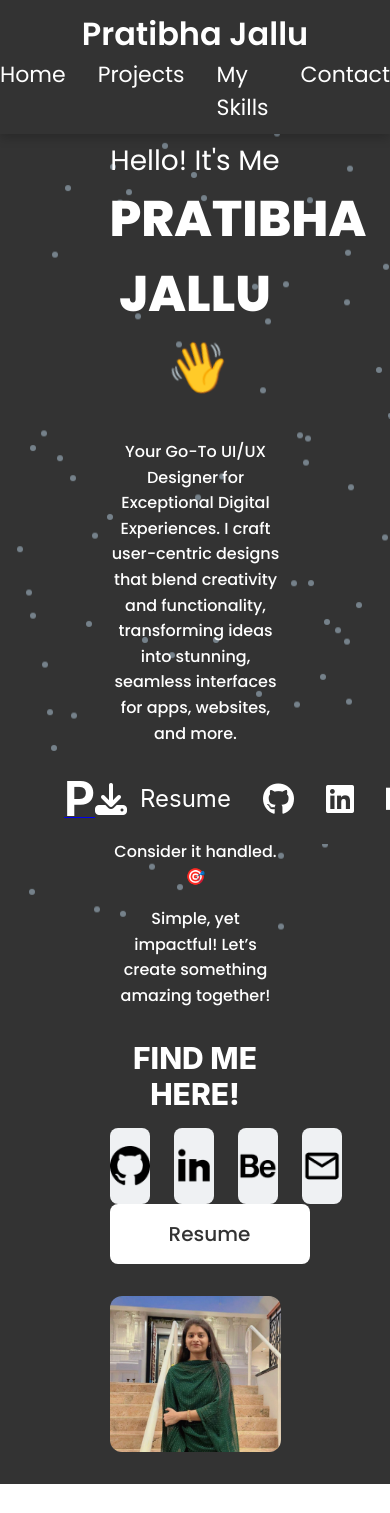
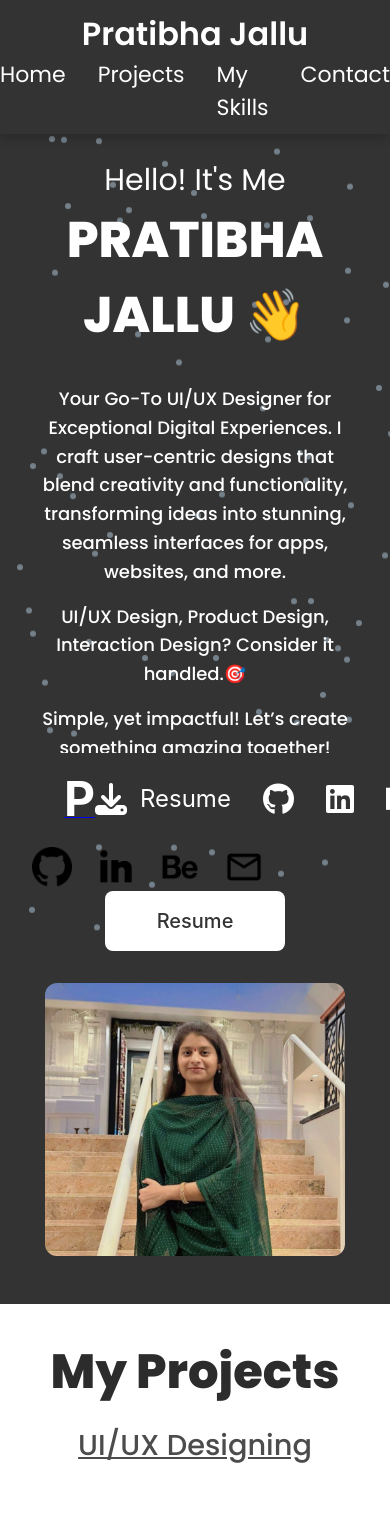
Before and after one commit to jallupratibha/pratibhajallu, a React (Create React App) app: page / in a window 390 px wide. Shown: the top 1513 px of the page. Built offline with nearby package versions, Linux system fonts and the light colour scheme.

Commit message:
Fixed hero section layout and responsiveness

```diff
--- a/src/styles/Hero.css
+++ b/src/styles/Hero.css
@@ -97,332 +97,60 @@
     background-color: #dddddd;
 }
 
+/* ---- 📱 Mobile & Tablet Responsiveness ---- */
+@media screen and (max-width: 1024px) {
+    .hero-container {
+        flex-direction: column;
+        align-items: center;
+        text-align: center;
+        padding: 3rem 2rem;
+    }
 
-@keyframes dropDown {
-    0% {
-        opacity: 0;
-        transform: translateY(-50px); /* Start above the text */
+    .hero-content {
+        max-width: 100%;
+        padding-right: 0;
     }
-    50% {
-        opacity: 1;
-        transform: translateY(10px); /* Slight bounce down */
+
+    .hero-image {
+        max-width: 100%;
+        margin-top: 2rem;
     }
-    70% {
-        transform: translateY(-5px); /* Bounce up */
+
+    .hero-image img {
+        max-width: 380px; /* Reduce image size on tablets */
     }
-    100% {
-        transform: translateY(0); /* Settle in place */
+
+    .resume-btn {
+        margin-left: 0;
     }
 }
 
-.drop-target {
-    display: inline-block;
-    animation: dropDown 1s ease-in-out forwards;
-    animation-delay: 0.5s; /* Delay drop by 0.5 seconds */
-}
-
-
-
-
-
-
-@keyframes slideUp {
-    0% {
-        opacity: 0;
-        transform: translateY(50px); /* Start lower */
-    }
-    100% {
-        opacity: 1;
-        transform: translateY(0); /* Reach normal position */
-    }
-}
-
-/* Apply animation to social icons */
-.social-icons a {
-    display: flex;
-    align-items: center;
-    justify-content: center;
-    width: 81px;
-    height: 76px;
-    background-color: #EFF1F3;
-    border-radius: 8px;
-    transition: transform 0.3s ease, background-color 0.3s ease;
-
-    /* Apply scroll-up animation */
-    animation: slideUp 1.5s ease-out forwards;
-    opacity: 0;
-}
-
-/* Add delay for each icon for staggered effect */
-.social-icons a:nth-child(1) { animation-delay: 0.3s; } /* GitHub */
-.social-icons a:nth-child(2) { animation-delay: 0.5s; } /* LinkedIn */
-.social-icons a:nth-child(3) { animation-delay: 0.7s; } /* Behance */
-.social-icons a:nth-child(4) { animation-delay: 0.9s; } /* Email */
-
-/* Apply animation to Resume button */
-.resume-btn {
-    margin-left: 10rem; /* Space between icons and resume */
-    display: inline-block;
-    width: 263px;
-    height: 90px;
-    background-color: #ffffff;
-    color: #333333;
-    font-family: 'Poppins', sans-serif;
-    font-size: 32px;
-    font-weight: 500;
-    border-radius: 8px;
-    text-align: center;
-    line-height: 90px;
-    text-decoration: none;
-
-    /* Apply the same slide-up animation */
-    animation: slideUp 1.5s ease-out forwards;
-    opacity: 0;
-    animation-delay: 1.2s; /* Resume button appears last */
-}
-
-
-
-
-
-
-
-@keyframes slideInLeft {
-    0% {
-        opacity: 0;
-        transform: translateX(-100px); /* Start off-screen to the left */
-    }
-    100% {
-        opacity: 1;
-        transform: translateX(0); /* Move to correct position */
-    }
-}
-
-/* Apply the animation to the text */
-.hero-intro {
-    animation: slideInLeft 2s ease-out forwards;
-    opacity: 0; /* Hide initially */
-}
-
-.hero-name {
-    animation: slideInLeft 2.5s ease-out forwards; /* Slightly delayed */
-    opacity: 0; /* Hide initially */
-}
-
-
-
-
-
-
-
-@keyframes singleZoom {
-    0% {
-        opacity: 0;
-        transform: scale(0.8); /* Slight zoom-out */
-    }
-    100% {
-        opacity: 1;
-        transform: scale(1); /* Normal size */
-    }
-}
-
-/* Apply the zoom animation to all text */
-.hero-description,
-.hero-subtext,
-.hero-call-to-action {
-    animation: singleZoom 1.5s ease-out forwards;
-    opacity: 0; /* Initially hidden */
-}
-
-
-
-
-
-
-
-@keyframes slightMove {
-    0% {
-        transform: translateY(0px); /* Start at normal position */
-    }
-    50% {
-        transform: translateY(-5px); /* Slightly move up */
-    }
-    100% {
-        transform: translateY(0px); /* Back to normal */
-    }
-}
-
-/* Apply the animation to the photo */
-.hero-image img {
-    animation: slightMove 2s ease-in-out forwards;
-}
-
-
-
-
-
-
-
-@keyframes waveAnimation {
-    0% { transform: rotate(0deg); }
-    20% { transform: rotate(20deg); }
-    40% { transform: rotate(-10deg); }
-    60% { transform: rotate(20deg); }
-    80% { transform: rotate(-10deg); }
-    100% { transform: rotate(0deg); }
-}
-
-.wave {
-    display: inline-block;
-    animation: waveAnimation 1.5s infinite ease-in-out;
-    transform-origin: 70% 70%; /* Adjust rotation point */
-}
-
-
-
-
-/* Media query for tablets & split-screen */
-@media screen and (max-width: 1024px) {
-    .hero-container {
-        flex-direction: column; /* Stack text & image */
-        align-items: center; /* Center everything */
-        padding: 3rem 2rem; /* Reduce padding */
-        text-align: center; /* Center text */
-    }
-
-    .hero-content {
-        padding-right: 0; /* Remove extra right padding */
+@media screen and (max-width: 768px) {
+    .hero-image img {
+        max-width: 300px; /* Smaller image on mobile */
     }
 
     .hero-name {
-        font-size: 60px; /* Reduce font size */
+        font-size: 50px;
     }
 
     .hero-intro {
-        font-size: 36px; /* Adjust for better readability */
+        font-size: 30px;
     }
 
     .hero-description,
     .hero-subtext,
     .hero-call-to-action {
-        font-size: 18px; /* Reduce text size */
-    }
-
-    .hero-image {
-        text-align: center;
-        margin-left: 0; /* Remove left margin */
-        margin-top: 2rem;
-    }
-
-    .hero-image img {
-        width: 100%; /* Make image responsive */
-        max-width: 400px; /* Limit max size */
-        height: auto; /* Keep aspect ratio */
+        font-size: 18px;
     }
 
     .links-container {
-        flex-direction: column; /* Stack buttons */
-        gap: 2rem;
-    }
-
-    .resume-btn {
-        margin-left: 0; /* Center resume button */
-        width: 220px;
-        height: 70px;
-        font-size: 24px;
-        line-height: 70px;
-    }
-}
-
-
-
-
-/* Media query for tablets & split-screen */
-@media screen and (max-width: 1024px) {
-    .hero-container {
-        flex-direction: column; /* Stack text & image */
-        align-items: center; /* Center everything */
-        padding: 3rem 2rem; /* Reduce padding */
-        text-align: center; /* Center text */
-    }
-
-    .hero-content {
-        padding-right: 0; /* Remove extra right padding */
-    }
-
-    .hero-name {
-        font-size: 60px; /* Reduce font size */
-    }
-
-    .hero-intro {
-        font-size: 36px; /* Adjust for better readability */
-    }
-
-    .hero-description,
-    .hero-subtext,
-    .hero-call-to-action {
-        font-size: 18px; /* Reduce text size */
-    }
-
-    .hero-image {
-        text-align: center;
-        margin-left: 0; /* Remove left margin */
-        margin-top: 2rem;
-    }
-
-    .hero-image img {
-        width: 100%; /* Make image responsive */
-        max-width: 400px; /* Limit max size */
-        height: auto; /* Keep aspect ratio */
-    }
-
-    .links-container {
-        flex-direction: column; /* Stack buttons */
-        gap: 2rem;
-    }
-
-    .resume-btn {
-        margin-left: 0; /* Center resume button */
-        width: 220px;
-        height: 70px;
-        font-size: 24px;
-        line-height: 70px;
-    }
-}
-
-/* Media query for mobile screens */
-@media screen and (max-width: 768px) {
-    .hero-container {
         flex-direction: column;
-        align-items: center;
-        text-align: center;
-        padding: 2rem 1.5rem;
-    }
-
-    .hero-name {
-        font-size: 50px; /* Further reduce for mobile */
-    }
-
-    .hero-intro {
-        font-size: 28px;
-    }
-
-    .hero-description,
-    .hero-subtext,
-    .hero-call-to-action {
-        font-size: 16px; /* Reduce text size */
-    }
-
-    .hero-image img {
-        max-width: 300px; /* Smaller image on mobile */
-    }
-
-    .links-container {
         gap: 1.5rem;
     }
 
     .resume-btn {
-        width: 200px;
+        width: 180px;
         height: 60px;
         font-size: 20px;
         line-height: 60px;
```
